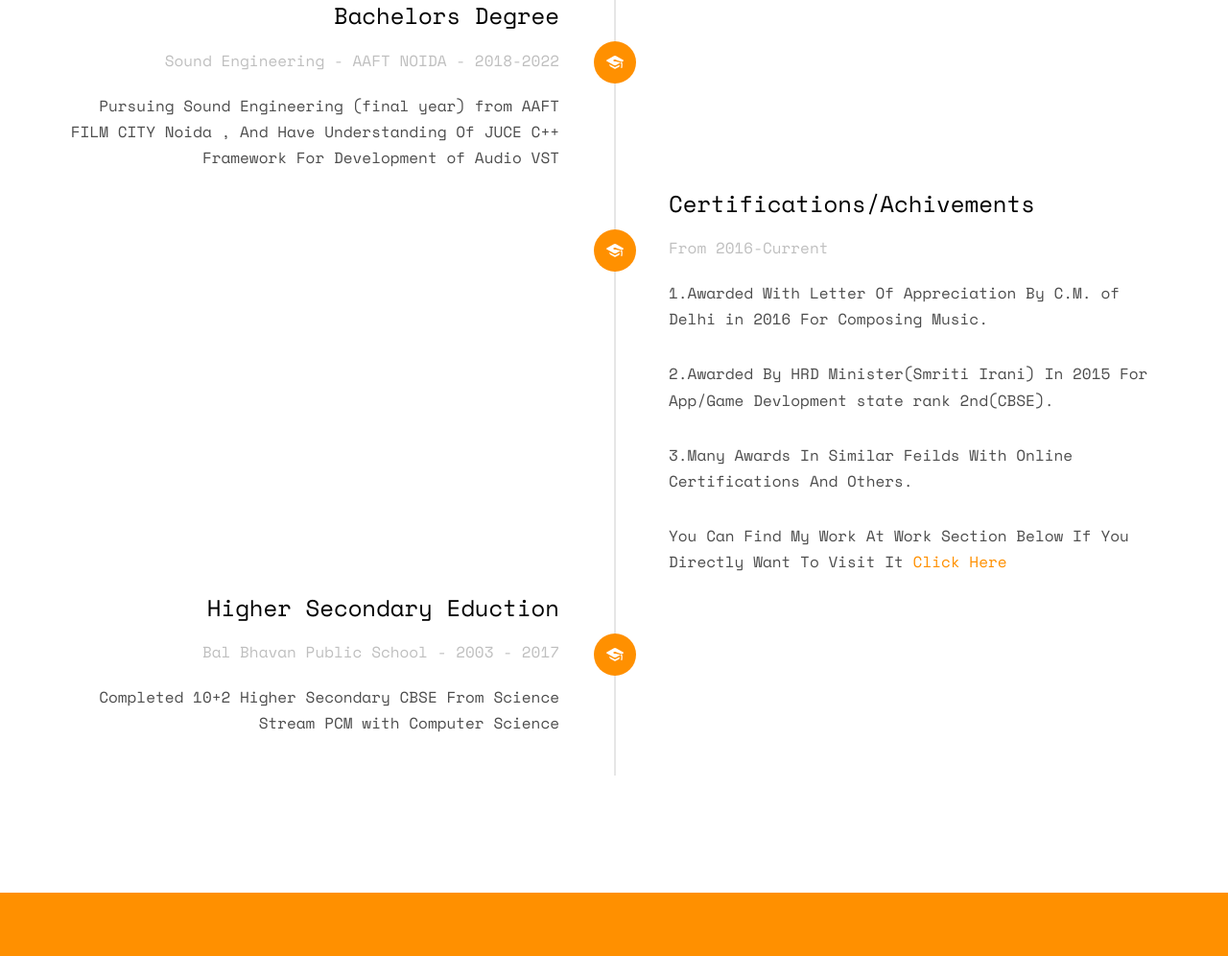
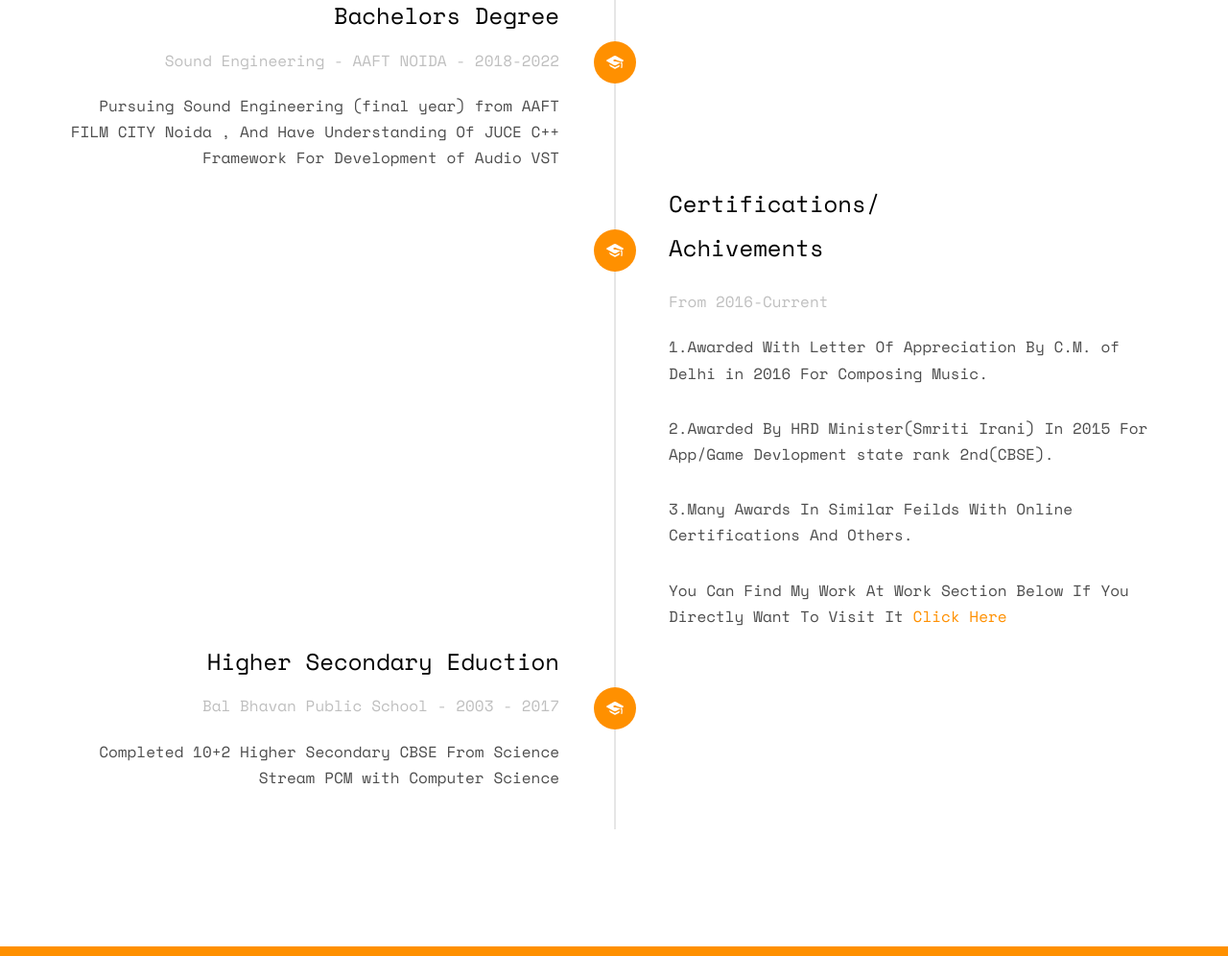
Before and after one commit to anaabhi/Tushar, a plain HTML site: page index.html in a window 1280 px wide. Shown: the part 3201-4197 px from the top of the page at 96% size. Drawn offline with nearby package versions, Linux system fonts and the light colour scheme; some packages are replaced by stand-ins of ours; no server answers; files whose address does not match are found by name.

Commit message:
added h3 and p tag for moving achievement down.

```diff
--- a/index.html
+++ b/index.html
@@ -276,7 +276,7 @@ body {
 							<div class="timeline-badge"><i class="icon-graduation-cap"></i></div>
 							<div class="timeline-panel">
 								<div class="timeline-heading">
-									<h3 class="timeline-title">Certifications/Achivements</h3>
+									<h3 class="timeline-title">Certifications/<h3><p>Achivements</p></h3></h3>
 									<span class="company">From 2016-Current</span>
 									<p>1.Awarded With Letter Of Appreciation By C.M. of Delhi in 2016 For Composing Music.</p>
 									<p>2.Awarded By HRD Minister(Smriti Irani) In 2015 For App/Game Devlopment state rank 2nd(CBSE).</p>
```
